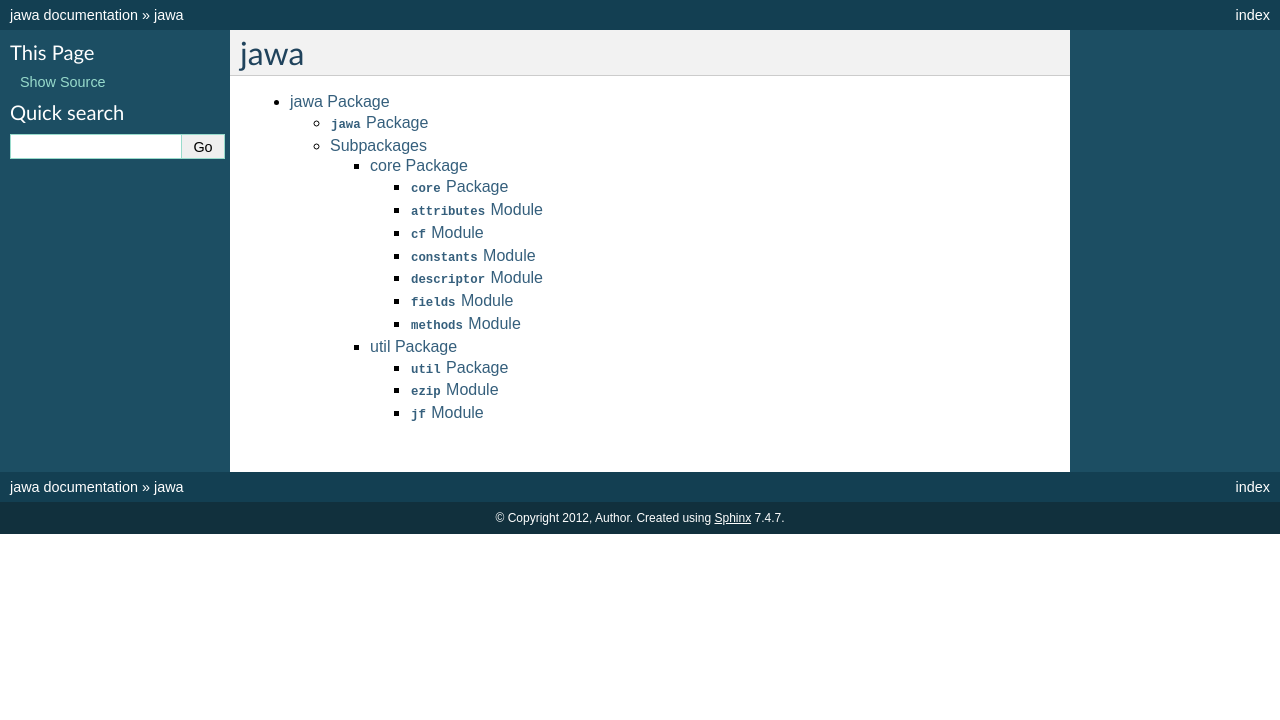
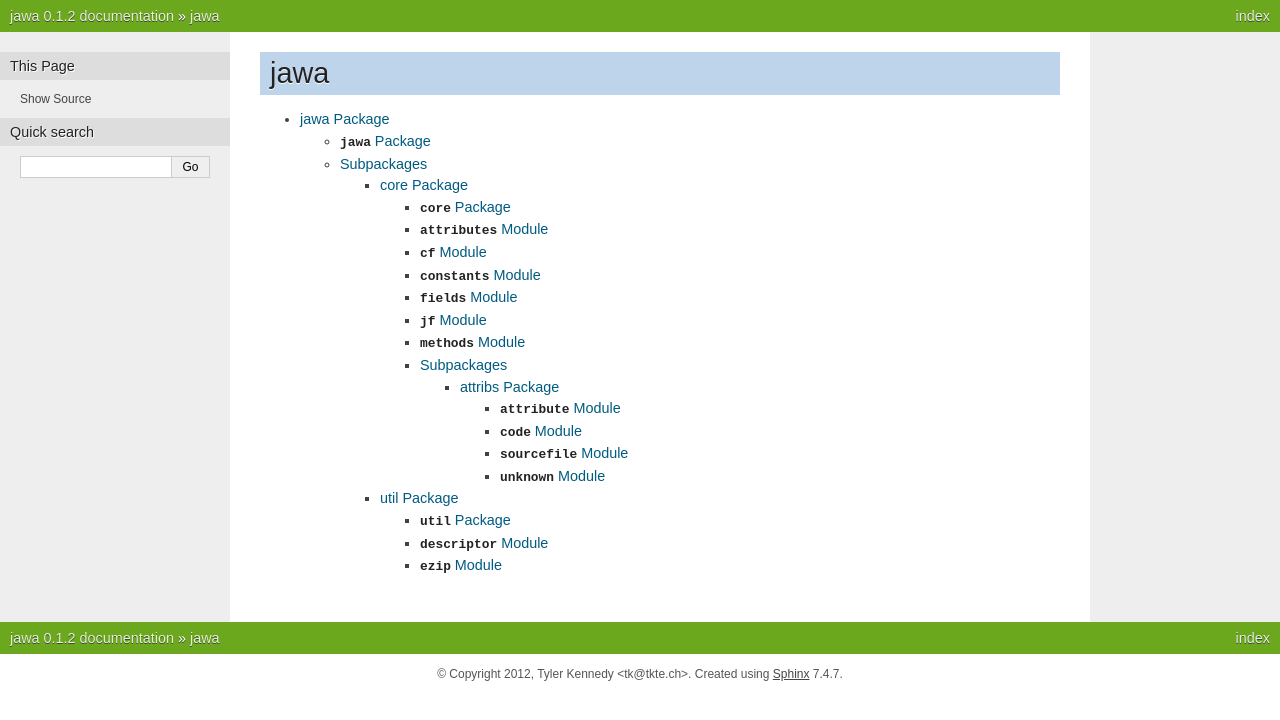
Before and after one commit to TkTech/lawu, a Sphinx documentation site: the page built from docs/modules.rst, in a window 1280 px wide. Shown: the top 720 px of the page. Built offline with Sphinx 7.4.7, drawn with Linux system fonts in a browser that asks for light colours.

Commit message:
doc updates

```diff
--- a/docs/conf.py
+++ b/docs/conf.py
@@ -41,16 +41,16 @@ master_doc = 'index'
 
 # General information about the project.
 project = u'jawa'
-copyright = u'2012, Author'
+copyright = u'2012, Tyler Kennedy <tk@tkte.ch>'
 
 # The version info for the project you're documenting, acts as replacement for
 # |version| and |release|, also used in various other places throughout the
 # built documents.
 #
 # The short X.Y version.
-version = ''
+version = '0.1'
 # The full version, including alpha/beta/rc tags.
-release = ''
+release = '0.1.2'
 
 # The language for content autogenerated by Sphinx. Refer to documentation
 # for a list of supported languages.
@@ -91,7 +91,7 @@ pygments_style = 'sphinx'
 
 # The theme to use for HTML and HTML Help pages.  See the documentation for
 # a list of builtin themes.
-html_theme = 'default'
+html_theme = 'nature'
 
 # Theme options are theme-specific and customize the look and feel of a theme
 # further.  For a list of options available for each theme, see the
@@ -144,7 +144,7 @@ html_static_path = ['_static']
 #html_use_index = True
 
 # If true, the index is split into individual pages for each letter.
-#html_split_index = False
+html_split_index = False
 
 # If true, links to the reST sources are added to the pages.
 #html_show_sourcelink = True
--- /dev/null
+++ b/docs/jawa.core.attribs.rst
@@ -0,0 +1,34 @@
+attribs Package
+===============
+
+:mod:`attribute` Module
+-----------------------
+
+.. automodule:: jawa.core.attribs.attribute
+    :members:
+    :undoc-members:
+    :show-inheritance:
+
+:mod:`code` Module
+------------------
+
+.. automodule:: jawa.core.attribs.code
+    :members:
+    :undoc-members:
+    :show-inheritance:
+
+:mod:`sourcefile` Module
+------------------------
+
+.. automodule:: jawa.core.attribs.sourcefile
+    :members:
+    :undoc-members:
+    :show-inheritance:
+
+:mod:`unknown` Module
+---------------------
+
+.. automodule:: jawa.core.attribs.unknown
+    :members:
+    :undoc-members:
+    :show-inheritance:
--- a/docs/modules.rst
+++ b/docs/modules.rst
@@ -2,6 +2,6 @@ jawa
 ====
 
 .. toctree::
-   :maxdepth: 4
+   :maxdepth: 6
 
    jawa
```
Also changed, not shown: docs/jawa.core.rst (+13 -6 lines), docs/jawa.util.rst (+8 -8 lines).
